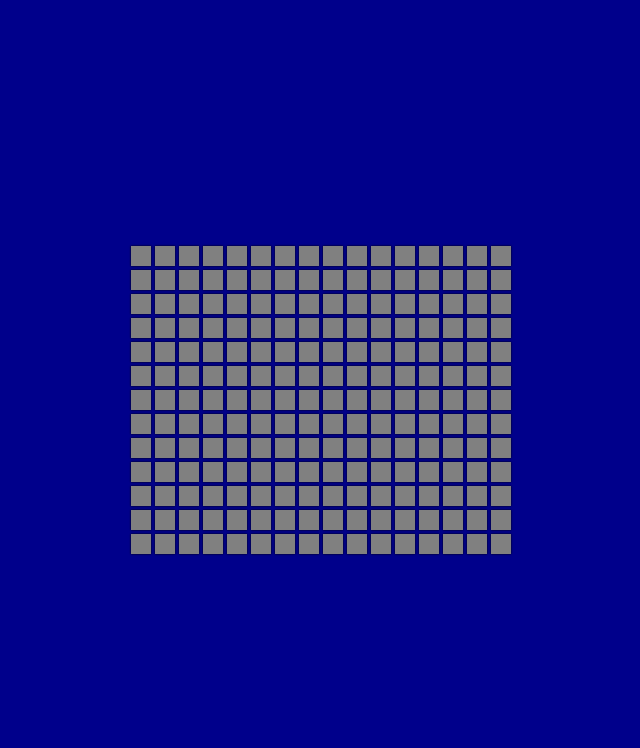
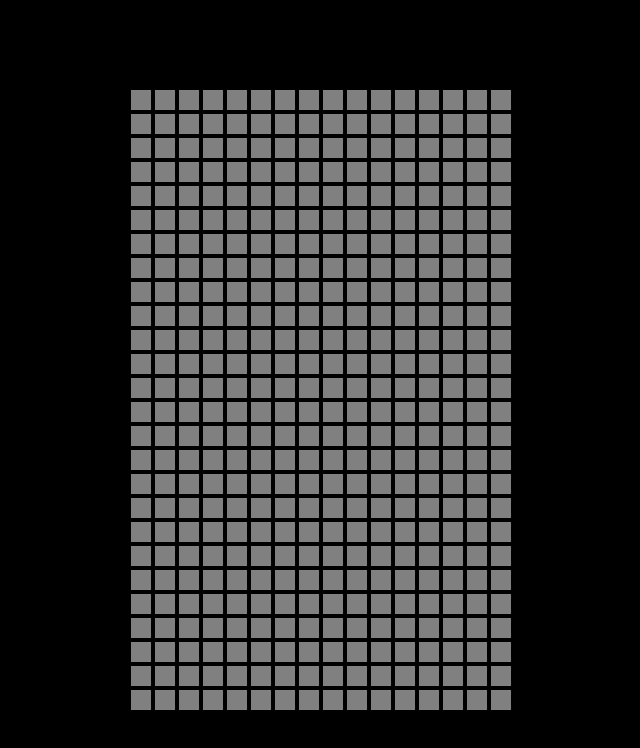
Before and after one commit to julietvt/dom_pd20211, a plain HTML site: page index.html in a window 1280 px wide. Shown: the whole page, without its empty margins (319-959 px from the left). Drawn offline with Linux system fonts and the light colour scheme.

Commit message:
color board v1

```diff
--- a/assets/css/style.css
+++ b/assets/css/style.css
@@ -1,25 +1,26 @@
-.square {
-  width: 20px;
-  height: 20px;
-  background: gray;
-  margin: 2px;
-  box-shadow: 0 0 2px #000;
+* {
+  box-sizing: border-box;
 }
-
-#container {
+body {
+  background-color: black;
+  display: flex;
+  align-items: center;
+  justify-content: center;
+  height: 100vh;
+  margin: 0;
+  overflow: hidden;
+}
+.container {
   display: flex;
   justify-content: center;
   align-items: center;
   flex-wrap: wrap;
   max-width: 400px;
 }
-
-body {
-  height: 100vh;
-  overflow: hidden;
-  margin: 0;
-  display: flex;
-  align-items: center;
-  justify-content: center;
-  background-color: darkblue;
+.square {
+  width: 20px;
+  height: 20px;
+  margin: 2px;
+  background-color: gray;
+  box-shadow: 0 0 2px black;
 }
--- a/assets/js/index.js
+++ b/assets/js/index.js
@@ -1,11 +1,16 @@
-'use script';
+const board = document.getElementById('board');
+const COUNT_SQUARES = 416;
 
-//let board = document.getElementById('container')
-let board = document.querySelector('#container');
-const NUMBER = 208;
-
-for (let i = 0; i < NUMBER; i++) {
+for (let i = 0; i < COUNT_SQUARES; i++) {
   const square = document.createElement('div');
   square.classList.add('square');
+  square.addEventListener('mouseover', () => {
+    square.style.backgroundColor = 'green';
+    square.style.boxShadow = '0 0 10px black';
+  });
+  square.addEventListener('mouseleave', () => {
+    square.style.backgroundColor = 'gray';
+    square.style.boxShadow = '0 0 2px black';
+  });
   board.append(square);
 }
--- a/index.html
+++ b/index.html
@@ -9,9 +9,8 @@
     <script defer src="./assets/js/index.js"></script>
 </head>
 <body>
-    <div id="container">
+    <div class="container" id="board">
 
     </div>
-
 </body>
 </html>
```
